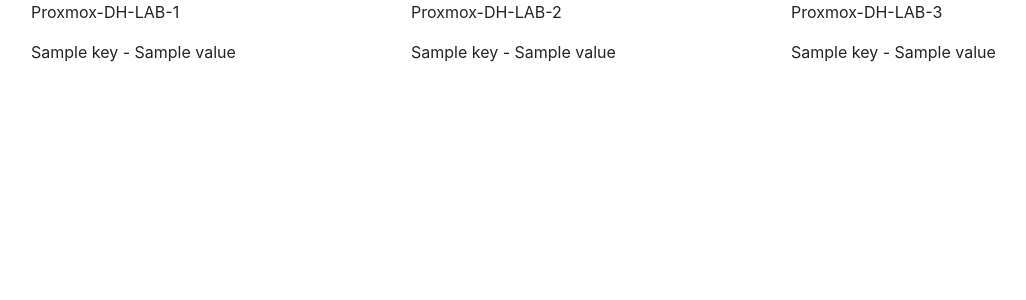
After one commit to LaurentDumont/proxmox-management, a Flask app: template app/templates/proxmox.html in a window 1280 px wide. The commit adds this page. Shown: the top 300 px of the page, without its empty margins (54-1080 px from the left). Run offline with Flask 2, Linux system fonts and the light colour scheme; the template is opened without the code that fills it: most values are stand-ins (such as "Sample title", 1, 10 or a date in 2020); some libraries are stand-ins or nearby versions.

Commit message:
initial commit

```diff
--- a/app/routes.py
+++ b/app/routes.py
@@ -3,21 +3,45 @@
 from flask import render_template
 
 #Application specific imports.
+from proxmoxer import ProxmoxAPI
 import requests
-import json
-import random
 
 @app.route('/')
-def get_prometheus():
-    alert_screens = ['alert_1.gif', 'alert_2.gif', 'alert_3.gif', 'alert_4.gif', 'alert_5.gif', 'alert_6.gif']
-    data = requests.get('http://g.cmaker.studio:9090/api/v1/alerts')
-    json_data = json.loads(data.content)
-    number_of_alerts = len(json_data['data']['alerts'])
-    if number_of_alerts > 0:
-        len(alert_screens)
-        random_int = random.randint(0,5)
-        print(random_int)
-        alert_screen = alert_screens[random_int]
-        return render_template('NOT-OK.html', alert_screen=alert_screen, title='ALERT! SHIT IS ON FIRE!')
-    else:
-        return render_template('OK.html', title='THINGS ARE FINE')
+def get_dh_vm():
+
+    def sort_dict(dict):
+      sorted_vm_dict = {}
+      for key in sorted(dict.keys()):
+        sorted_vm_dict[key] = dict[key]
+      return sorted_vm_dict
+
+    PROXMOX_HOST = ''
+    PROXMOX_USER = ''
+    USER_PASSWORD = ''
+    VERIFY_SSL = False
+    try:
+      proxmox_response = requests.get("https://"+PROXMOX_HOST, timeout=5, verify=False)
+    except Exception as e:
+      return render_template('error.html', error_message=str(e), title="Error page")
+    proxmox_api_session = ProxmoxAPI(PROXMOX_HOST, user=PROXMOX_USER, password=USER_PASSWORD, verify_ssl=VERIFY_SSL)
+    #vm_dict_dh1 = {"dh1": "online", "dh2": "online", "dh3": "offline", "dh4": "online"}
+    vm_dict_dh1 = {}
+    vm_dict_dh2 = {}
+    vm_dict_dh3 = {}
+
+    vm_pool = proxmox_api_session.pools.get("DH-LAB-1")
+    for vm in vm_pool["members"]:
+      vm_dict_dh1[vm["name"]] = vm["status"]
+    sorted_vm_dict_dh1 = sort_dict(vm_dict_dh1)
+
+    vm_pool = proxmox_api_session.pools.get("DH-LAB-2")
+    for vm in vm_pool["members"]:
+      vm_dict_dh2[vm["name"]] = vm["status"]
+    sorted_vm_dict_dh2 = sort_dict(vm_dict_dh2)
+
+    vm_pool = proxmox_api_session.pools.get("DH-LAB-3")
+    for vm in vm_pool["members"]:
+      vm_dict_dh3[vm["name"]] = vm["status"]
+    sorted_vm_dict_dh3 = sort_dict(vm_dict_dh3)
+
+    return render_template('proxmox.html', dh1_vms=sorted_vm_dict_dh1, dh2_vms=sorted_vm_dict_dh2, dh3_vms=sorted_vm_dict_dh3, title="Dreamhack Lab Status")
--- /dev/null
+++ b/app/templates/proxmox.html
@@ -0,0 +1,35 @@
+<!DOCTYPE html>
+<html lang="en">
+  <head>
+      <link rel="stylesheet" href="https://maxcdn.bootstrapcdn.com/bootstrap/4.0.0/css/bootstrap.min.css" integrity="sha384-Gn5384xqQ1aoWXA+058RXPxPg6fy4IWvTNh0E263XmFcJlSAwiGgFAW/dAiS6JXm" crossorigin="anonymous">
+    <meta charset="utf-8">
+    <title>Proxox Management</title>
+  </head>
+  <body>
+    <div class="container">
+      <div class="row">
+        <div class="col-sm">
+          <p>Proxmox-DH-LAB-1</p>
+          {% for key, value in dh1_vms.items() %}
+          <p>{{ key}} - {{ value }}</p>
+          {% endfor %}
+        </div>
+        <div class="col-sm">
+          <p>Proxmox-DH-LAB-2</p>
+          {% for key, value in dh2_vms.items() %}
+          <p>{{ key}} - {{ value }}</p>
+          {% endfor %}
+        </div>
+        <div class="col-sm">
+          <p>Proxmox-DH-LAB-3</p>
+          {% for key, value in dh3_vms.items() %}
+          <p>{{ key}} - {{ value }}</p>
+          {% endfor %}
+        </div>
+      </div>
+    </div>
+    <script src="https://code.jquery.com/jquery-3.2.1.slim.min.js" integrity="sha384-KJ3o2DKtIkvYIK3UENzmM7KCkRr/rE9/Qpg6aAZGJwFDMVNA/GpGFF93hXpG5KkN" crossorigin="anonymous"></script>
+    <script src="https://cdnjs.cloudflare.com/ajax/libs/popper.js/1.12.9/umd/popper.min.js" integrity="sha384-ApNbgh9B+Y1QKtv3Rn7W3mgPxhU9K/ScQsAP7hUibX39j7fakFPskvXusvfa0b4Q" crossorigin="anonymous"></script>
+    <script src="https://maxcdn.bootstrapcdn.com/bootstrap/4.0.0/js/bootstrap.min.js" integrity="sha384-JZR6Spejh4U02d8jOt6vLEHfe/JQGiRRSQQxSfFWpi1MquVdAyjUar5+76PVCmYl" crossorigin="anonymous"></script>
+  </body>
+</html>
```
Also changed, not shown: app/templates/OK.html (deleted, +0 -17 lines), app/templates/error.html (renamed from app/templates/NOT-OK.html, +3 -8 lines), app/templates/hello.html (deleted, +0 -10 lines), testing/proxmox_api.py (added, +11 -0 lines), app/static/alert_1.gif (deleted), app/static/alert_2.gif (deleted), app/static/alert_3.gif (deleted), app/static/alert_4.gif (deleted), app/static/alert_5.gif (deleted), app/static/alert_6.gif (deleted), app/static/ok.jpg (deleted), testing/proxmoxer_api.py (deleted).
